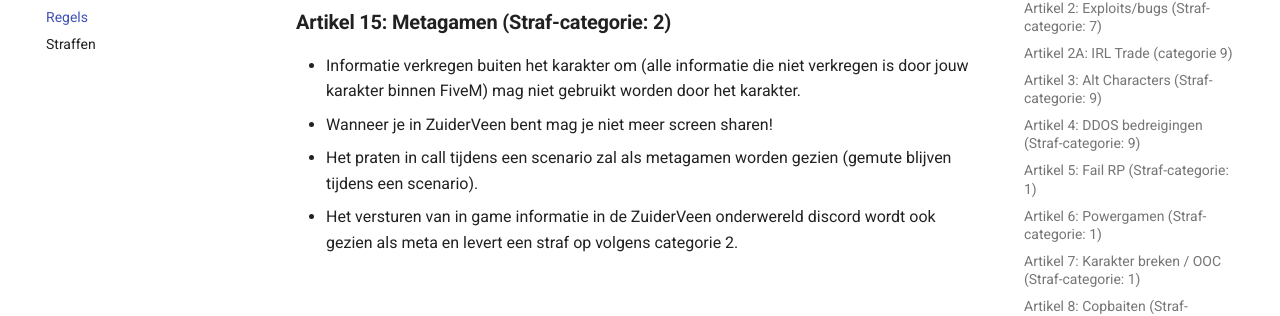
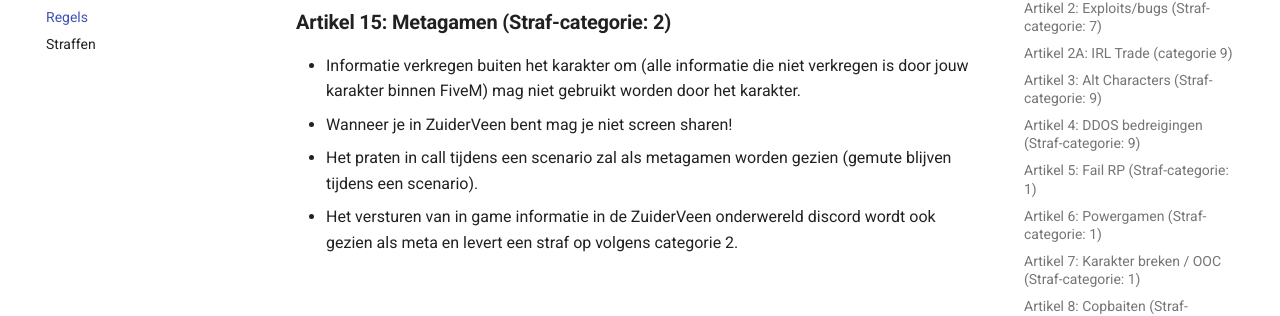
Before and after one commit to ZuiderVeenRP/apv, an MkDocs documentation site: the page built from docs/algemeen.md, in a window 1280 px wide and 900 px high, scrolled down 4397 px. Shown: the part 145-461 px from the top of the window. Built offline with MkDocs 1.6.1 and Material for MkDocs 9.7.7, drawn with Linux system fonts in a browser that asks for light colours; comment, search, counter and statistics services are not loaded.

Commit message:
Update algemeen.md

```diff
--- a/docs/algemeen.md
+++ b/docs/algemeen.md
@@ -111,7 +111,7 @@
 
 ### **Artikel 15: Metagamen**				**(Straf-categorie: 2)**
    - Informatie verkregen buiten het karakter om (alle informatie die niet verkregen is door jouw karakter binnen FiveM) mag niet gebruikt worden door het karakter.
-   - Wanneer je in ZuiderVeen bent mag je niet meer screen sharen!
+   - Wanneer je in ZuiderVeen bent mag je niet screen sharen!
    - Het praten in call tijdens een scenario zal als metagamen worden gezien (gemute blijven tijdens een scenario).
    - Het versturen van in game informatie in de ZuiderVeen onderwereld discord wordt ook gezien als meta en levert een straf op volgens categorie 2.</br>
 </br>
```
